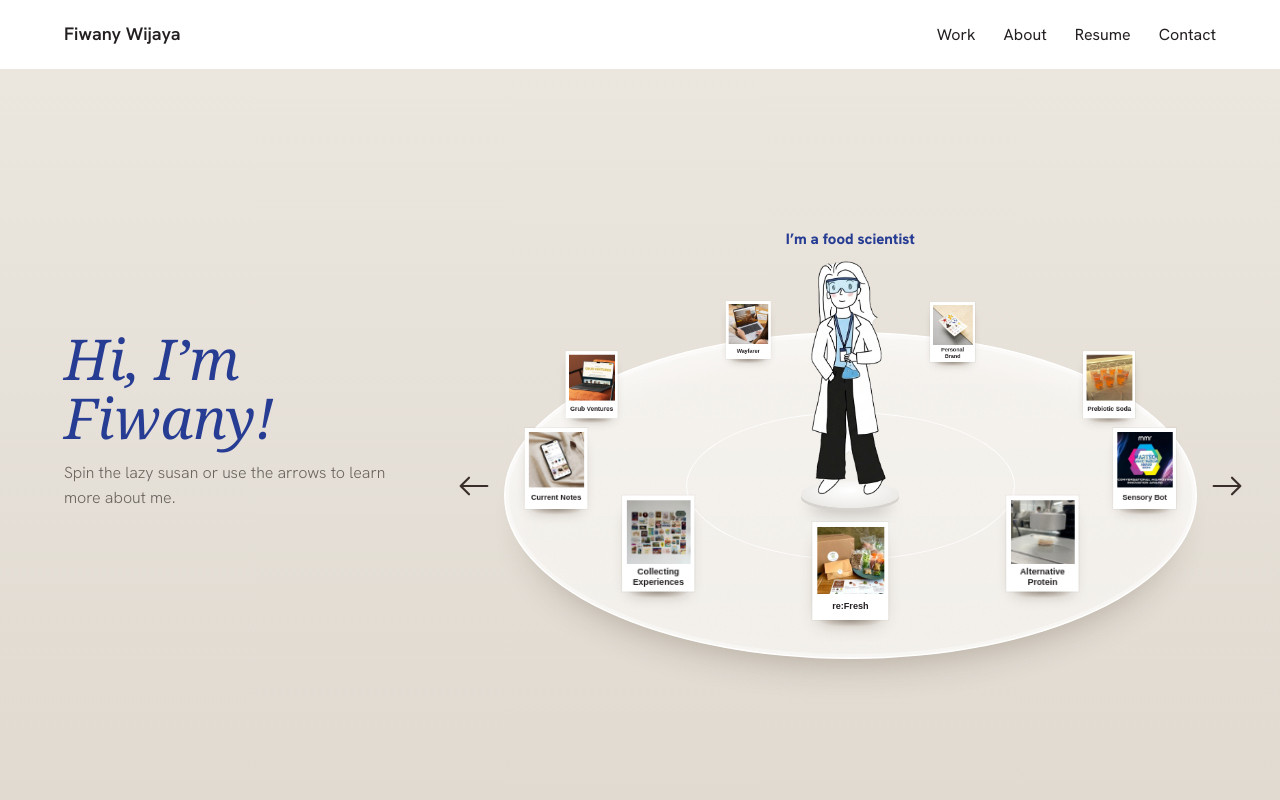
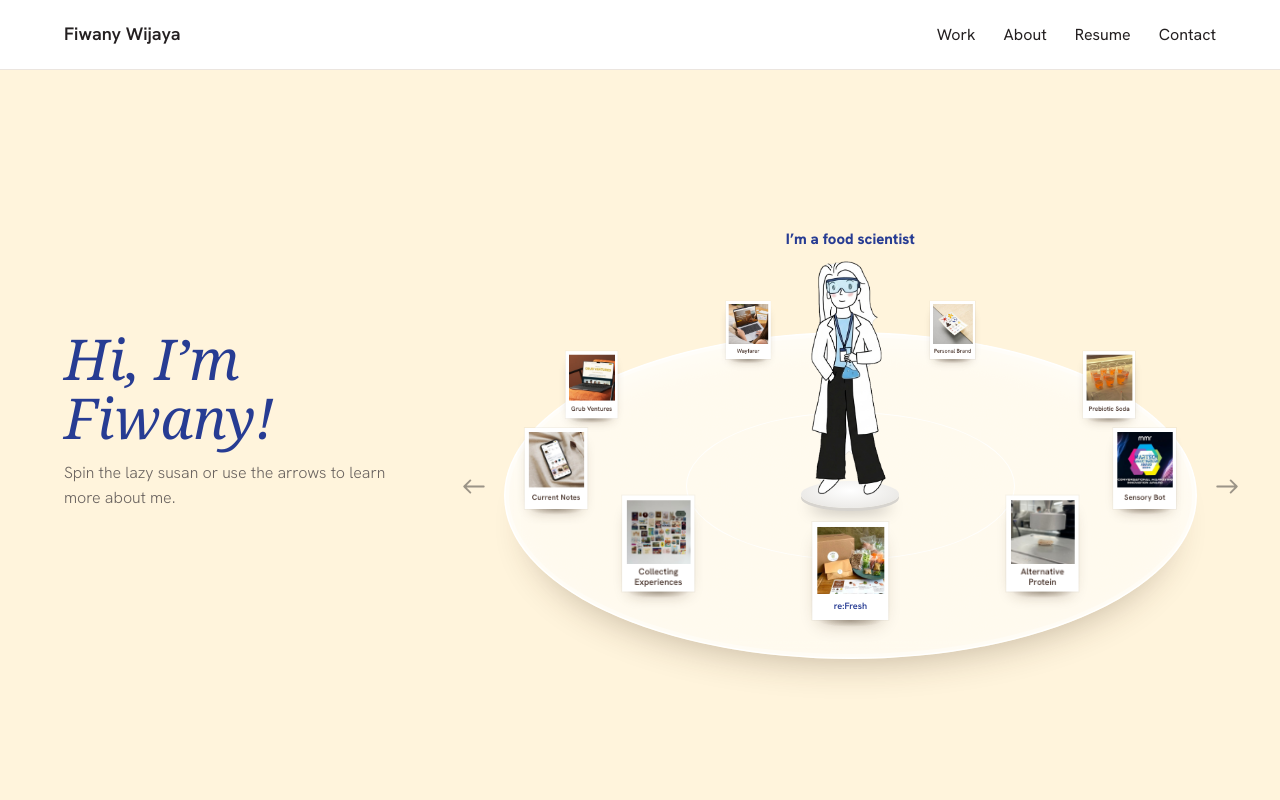
Before and after one commit to fiwany/fiwany.github.io, a plain HTML site: page susan/index.html in a window 1280 px wide. Shown: the top 800 px of the page. Drawn offline with Linux system fonts and the light colour scheme; a web font is replaced by a local one.

Commit message:
Susan: quieter arrows with lift on hover, polaroid titles in brown with the front one in its category colour, gold heading for research, brand beige
Co-Authored-By: Claude Opus 5.5 <noreply@anthropic.com>
Claude-Session: https://claude.ai/code/session_01J9C2DXKM7bDLRbWdCZy6Xg

```diff
--- a/susan/index.html
+++ b/susan/index.html
@@ -10,7 +10,7 @@
 <style>
 :root{--ink:#231f20;--muted:#6b6460}
 body{background:#fff;overflow-x:hidden}
-.s-hero{position:relative;height:calc(100svh - 64px);min-height:600px;overflow:hidden;background:linear-gradient(#ebe6de,#e0dad1)}
+.s-hero{position:relative;height:calc(100svh - 64px);min-height:600px;overflow:hidden;background:#fff4dc}
 .s-over{position:absolute;left:0;right:0;top:0;padding:24px 20px 0;text-align:center;z-index:3;pointer-events:none}
 .s-over h1{font-family:"Playfair Display",Georgia,serif;font-style:italic;font-weight:400;font-size:clamp(36px,5vw,62px);line-height:1.05;margin:0 0 14px}
 .s-over p{margin:0;color:var(--muted);font-size:15px}
@@ -66,6 +66,14 @@ body{background:#fff;overflow-x:hidden}
 .s-ctrl button{position:absolute;width:44px;height:44px;border:0!important;background:none!important;color:#3a2e2b!important;transform:translate(-50%,-50%);transition:transform .2s,color .3s}
 .s-ctrl button:hover{background:none!important;color:var(--rc)!important;transform:translate(-50%,-50%) scale(1.18)}
 .s-ctrl button svg{width:30px;height:20px}
+.s-pol,.s-ctrl button{font:inherit}
+.s-pol .t{color:#513e36!important;font-weight:600!important;transition:color .35s}
+.s-pol.front .t{color:var(--pc)!important}
+.s-ctrl button{width:36px!important;height:36px!important;color:#231f20!important;opacity:.45;transition:opacity .25s,transform .25s,filter .25s!important}
+.s-ctrl button svg{width:22px!important;height:15px!important}
+.s-ctrl button svg path{stroke-width:1.5;transition:stroke-width .25s}
+.s-ctrl button:hover,.s-ctrl button:focus-visible{opacity:1;color:#231f20!important;transform:translate(-50%,calc(-50% - 3px))!important;filter:drop-shadow(0 4px 4px rgba(0,0,0,.22))}
+.s-ctrl button:hover svg path{stroke-width:1.1}
 </style>
 </head>
 <body>
@@ -152,14 +160,14 @@ function render(){
     const a=theta+i*STEP, d=Math.cos(a), s=SMIN+(1-SMIN)*(d+1)/2;
     const x=cx+rx*Math.sin(a), y=cy+ry*d;
     b.style.transform=`translate(${x-pw/2}px,${y-pw*1.3}px) scale(${s})`;
-    b.style.zIndex=d>0?200+Math.round(d*50):Math.round(60+d*50);
+    b.style.zIndex=d>0?200+Math.round(d*50):Math.round(60+d*50); b.classList.toggle('front',i===front());
   });
 }
 
 // role, twirl and idle animation
 let role=null, seqI=0, seqT=0, twirl=null;
 function setRole(r,instant){
-  $('ctrl').style.setProperty('--rc',r.col); tag.style.setProperty('--rc',r.col); const H1=document.querySelector('.s-over h1'); H1.style.color=r.col==='#a87a00'?'#513e36':r.col;
+  $('ctrl').style.setProperty('--rc',r.col); tag.style.setProperty('--rc',r.col); const H1=document.querySelector('.s-over h1'); H1.style.color=r.col;
   const said='I’m a '+r.name.toLowerCase(); if(tag.textContent!==said){ tag.classList.add('out'); clearTimeout(tag._t); tag._t=setTimeout(()=>{ tag.textContent=said; tag.classList.remove('out'); },reduce?0:280); }
   if(!role||instant||reduce){ role=r; seqI=0; show(`${r.key}-${r.seq[0]}`); return; }
   if(r===role&&!twirl) return;
@@ -167,7 +175,7 @@ function setRole(r,instant){
   twirl={to:r,t:0,frames:[`${from.key}-v1`,`${from.key}-v2`,`${r.key}-v3`,`${r.key}-v2-m`,`${r.key}-v1-m`,`${r.key}-v0`]};
 }
 const cache={}; let pageFor=-1, settle=0;
-function showCard(i){ const p=P[i], r=ROLES[p.cat]; setRole(r); settle=performance.now(); }
+function showCard(i){ const p=P[i], r=ROLES[p.cat]; pols.forEach(b=>b.style.setProperty('--pc',r.col)); setRole(r); settle=performance.now(); }
 function fixPaths(m){
   m.querySelectorAll('[src]').forEach(e=>{const v=e.getAttribute('src'); if(!/^(https?:|\/|data:|\.\.)/.test(v)) e.setAttribute('src','../'+v);});
   m.querySelectorAll('[srcset]').forEach(e=>e.setAttribute('srcset',e.getAttribute('srcset').split(',').map(x=>{x=x.trim(); return /^(https?:|\/|\.\.)/.test(x)?x:'../'+x;}).join(', ')));
```
